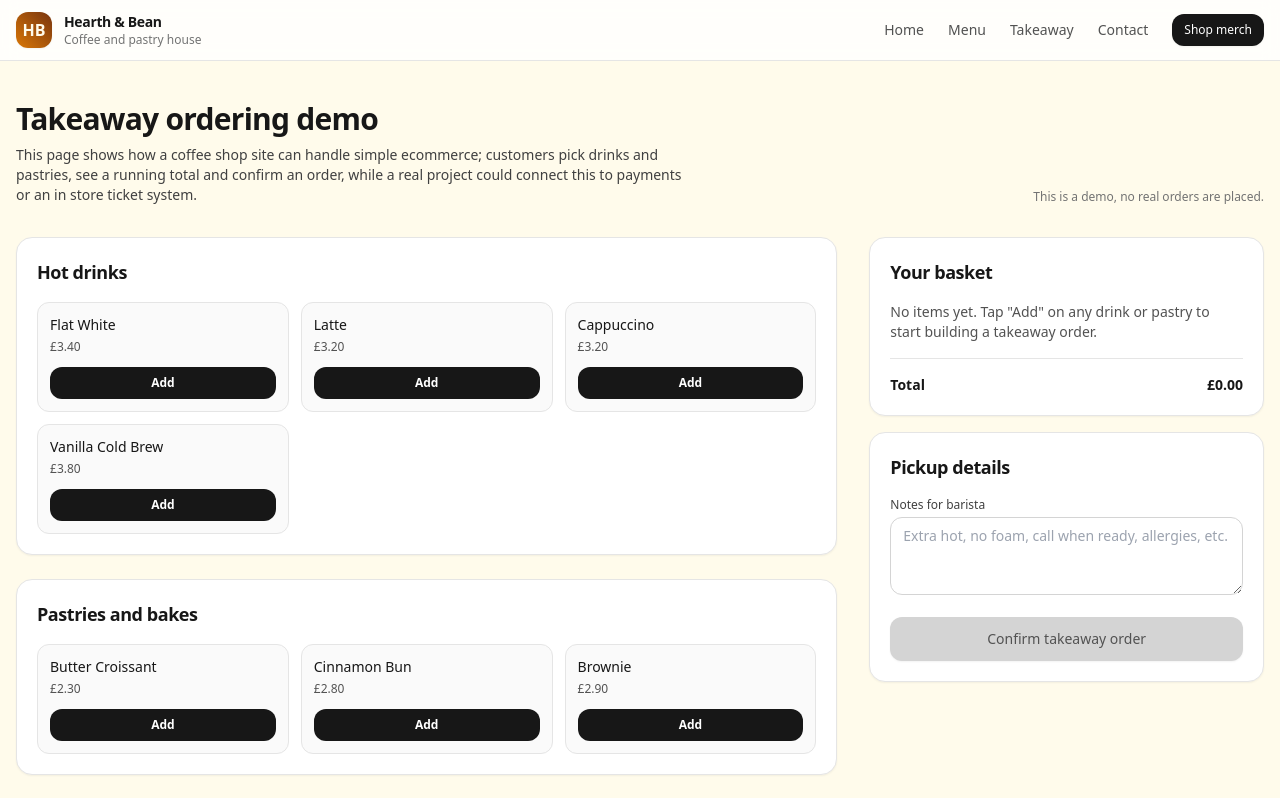
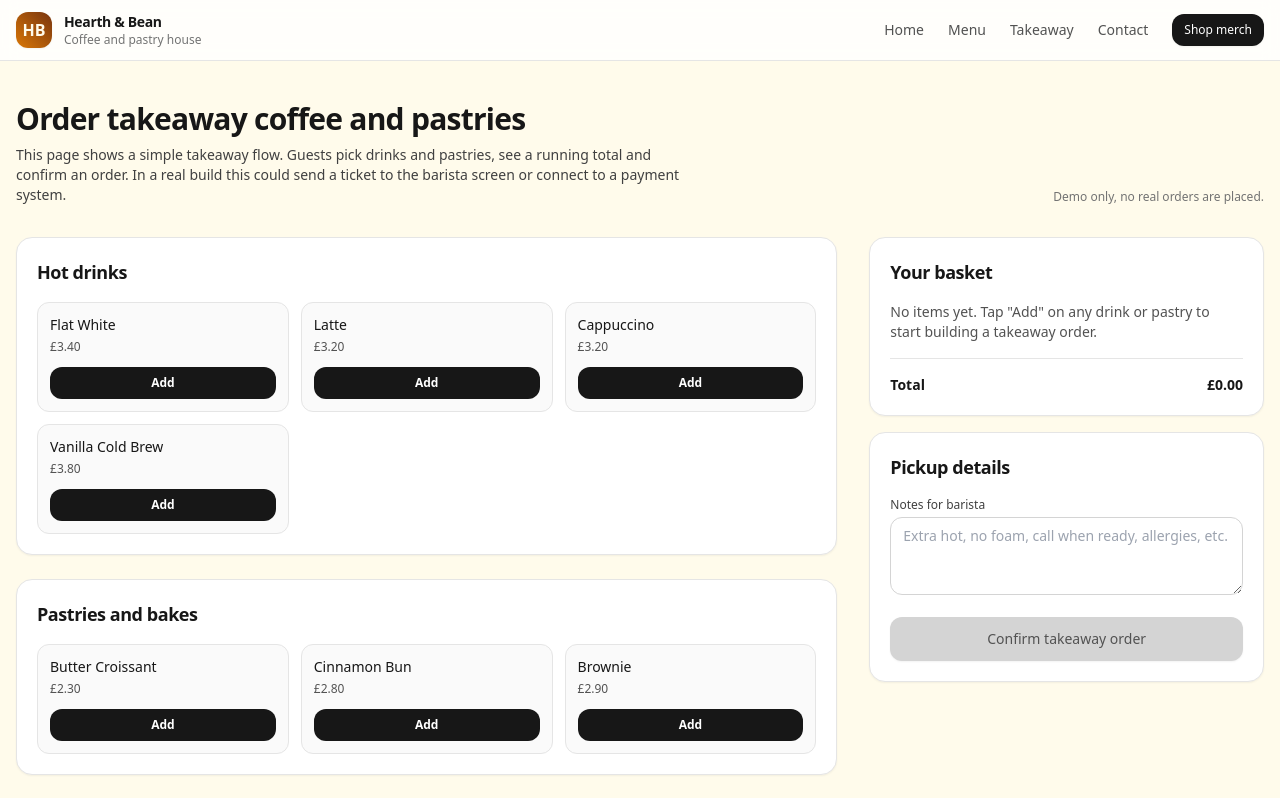
Before and after one commit to MrG788/premium-site-template, a Next.js app: page /takeaway in a window 1280 px wide. Shown: the top 798 px of the page. Built offline with nearby package versions, Linux system fonts and the light colour scheme.

Commit message:
Update takeaway.jsx

```diff
--- a/pages/takeaway.jsx
+++ b/pages/takeaway.jsx
@@ -58,21 +58,22 @@ export default function TakeawayPage() {
         <div className="flex flex-col gap-2 md:flex-row md:items-end md:justify-between">
           <div>
             <h1 className="text-3xl font-bold tracking-tight">
-              Takeaway ordering demo
+              Order takeaway coffee and pastries
             </h1>
             <p className="mt-2 max-w-2xl text-sm text-neutral-700">
-              This page shows how a coffee shop site can handle simple ecommerce;
-              customers pick drinks and pastries, see a running total and confirm an order,
-              while a real project could connect this to payments or an in store ticket system.
+              This page shows a simple takeaway flow. Guests pick drinks and
+              pastries, see a running total and confirm an order. In a real build
+              this could send a ticket to the barista screen or connect to a
+              payment system.
             </p>
           </div>
           <p className="text-xs text-neutral-500">
-            This is a demo, no real orders are placed.
+            Demo only, no real orders are placed.
           </p>
         </div>
 
         <div className="mt-8 grid gap-8 lg:grid-cols-3">
-          {/* Left side menu */}
+          {/* Menu side */}
           <div className="space-y-6 lg:col-span-2">
             <Card title="Hot drinks">
               <ItemGrid
@@ -97,7 +98,7 @@ export default function TakeawayPage() {
             </Card>
           </div>
 
-          {/* Basket */}
+          {/* Basket side */}
           <div className="space-y-4">
             <Card title="Your basket">
               {basket.length === 0 ? (
@@ -163,7 +164,7 @@ export default function TakeawayPage() {
               {submitted && (
                 <p className="mt-3 rounded-xl border border-emerald-200 bg-emerald-50 px-3 py-2 text-xs text-emerald-700">
                   Demo complete, in a live build this order would be sent to the
-                  coffee shop as an email, ticket or on screen dashboard.
+                  cafe as an email, ticket or on screen dashboard.
                 </p>
               )}
             </Card>
```
